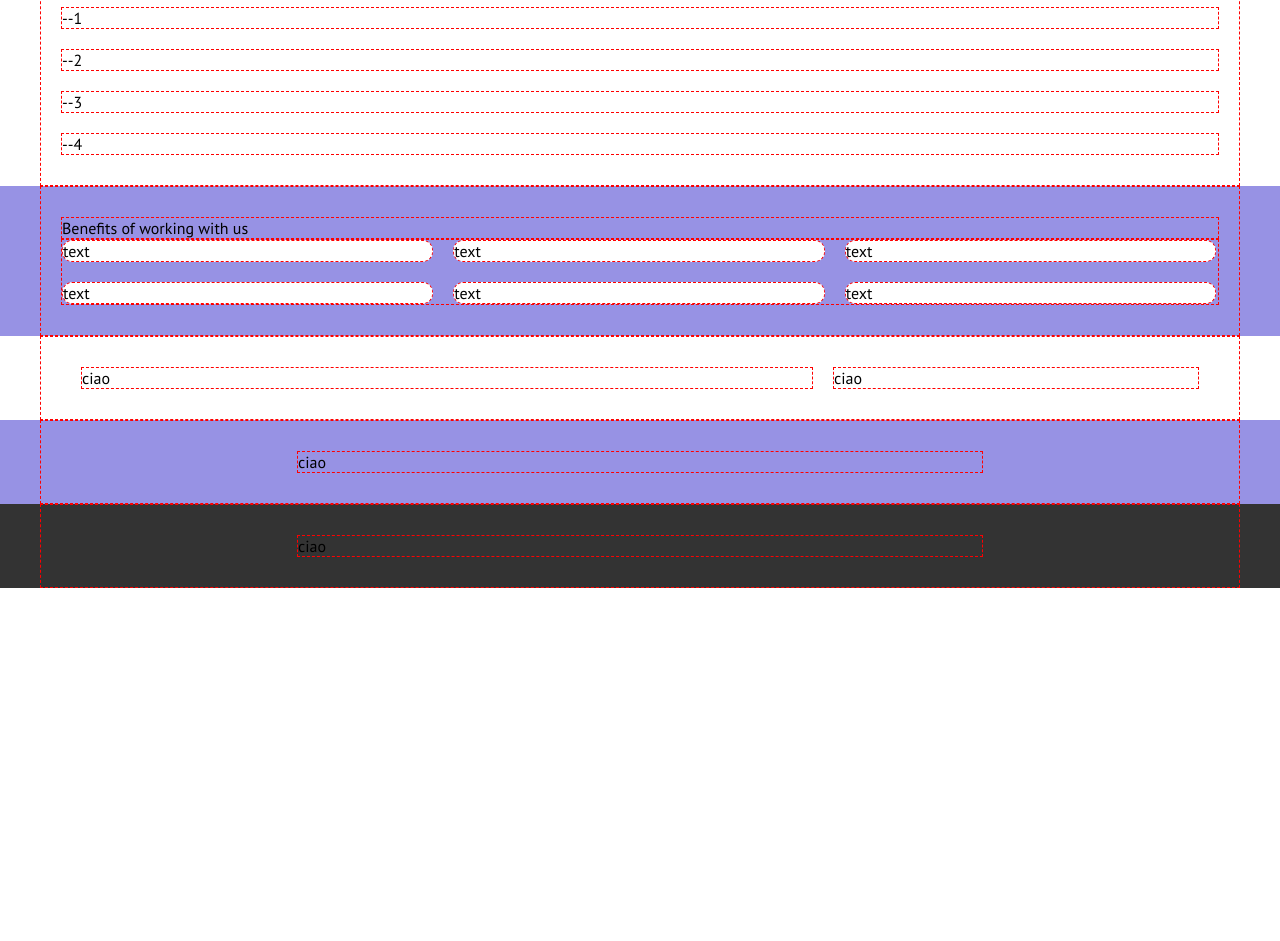
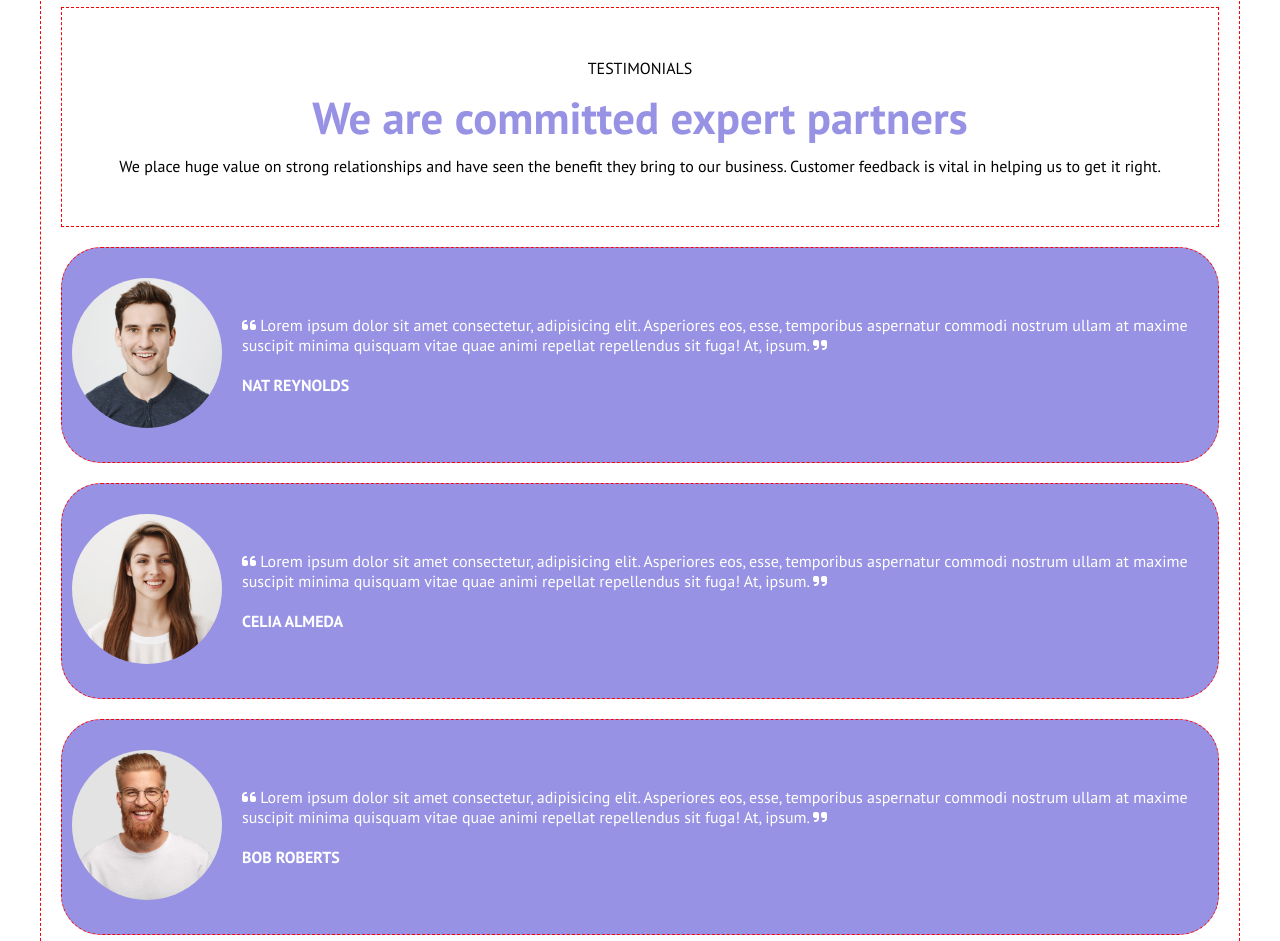
Before and after one commit to antoinde/htmlcss-responsive-layout, a plain HTML site: page index.html in a window 1280 px wide. Shown: the part 1634-2575 px from the top of the page. Before the commit the page ends 2222 px from the top, so only its background shows below. Drawn offline with Linux system fonts and the light colour scheme.

Commit message:
Completed section 3

```diff
--- a/css/style.css
+++ b/css/style.css
@@ -16,6 +16,12 @@
 
 /************************************  Utility  */
 .flex{ display: flex; }
+.center {
+    justify-content: center;
+    align-items: center;
+}
+.justify-center {justify-content: center;}
+.align-center {align-items: center;}
 .row{ flex-direction: row;}
 .column{ flex-direction: column;}
 .wrap{ flex-wrap: wrap;}
@@ -193,7 +199,37 @@ header .img_container, header .hamburger{
     row-gap: 20px;
     flex-direction: column;
 }
+.sez3 .card0{
+    text-align: center;
+    padding: 50px 10px;
 
+}
+.sez3 .card0 h1{
+    color: #9792e4;
+    margin: 10px 0px;
+    font-size: 2.8rem;
+}
+.sez3 .card{
+    color: #ffffff;
+    background-color: #9792e4;
+    column-gap: 20px;
+    padding: 30px 10px;
+    border-radius: 40px;
+    flex-direction: row;
+}
+.sez3 .card .img_container{
+    width: 150px;
+}
+.sez3 .card .img_container img{
+    border-radius: 50%;
+    min-width: 150px;
+    min-height: 150px;
+    object-fit: cover;
+}
+.sez3 .card .partner_name{
+    margin-top: 20px;
+    font-weight: 700;
+}
 /* /Section 3 */
 
 /* Section 4 */
@@ -300,4 +336,8 @@ header .img_container, header .hamburger{
         margin: 0 auto;
         padding: 30px 20px;
     }
+    .sez3 .card{
+        flex-direction: column;
+        text-align: center;
+    }
 }
--- a/index.html
+++ b/index.html
@@ -114,10 +114,38 @@
     <!-- --------------------- Section 3 ----------------------->
     <section class="sez3">
         <div class="container flex vedi">
-            <div class="card vedi">--1</div>
-            <div class="card vedi">--2</div>
-            <div class="card vedi">--3</div>
-            <div class="card vedi">--4</div>
+            <div class="card0 vedi">
+                <div>TESTIMONIALS</div>
+                <h1>We are committed expert partners</h1>
+                <p>We place huge value on strong relationships and have seen the benefit they bring to our business. Customer feedback is vital in helping us to get it right.</p>
+            </div>
+            <div class="card flex vedi">
+                <div class="img_container">
+                    <img src="img/testimonial1.jpg" alt="Nat Reynolds">
+                </div>
+                <div class="text_container flex column justify-center">
+                    <div><span><i class="fa-solid fa-quote-left"></i></span> Lorem ipsum dolor sit amet consectetur, adipisicing elit. Asperiores eos, esse, temporibus aspernatur commodi nostrum ullam at maxime suscipit minima quisquam vitae quae animi repellat repellendus sit fuga! At, ipsum. <span><i class="fa-solid fa-quote-right"></i></span></div>
+                    <div class="partner_name">NAT REYNOLDS</div>
+                </div>
+            </div>
+            <div class="card flex vedi">
+                <div class="img_container">
+                    <img src="img/testimonial2.jpg" alt="Celia Almeda">
+                </div>
+                <div class="text_container flex column justify-center">
+                    <div><span><i class="fa-solid fa-quote-left"></i></span> Lorem ipsum dolor sit amet consectetur, adipisicing elit. Asperiores eos, esse, temporibus aspernatur commodi nostrum ullam at maxime suscipit minima quisquam vitae quae animi repellat repellendus sit fuga! At, ipsum. <span><i class="fa-solid fa-quote-right"></i></span></div>
+                    <div class="partner_name">CELIA ALMEDA</div>
+                </div>
+            </div>
+            <div class="card flex vedi">
+                <div class="img_container">
+                    <img src="img/testimonial3.jpg" alt="Bob Roberts">
+                </div>
+                <div class="text_container flex column justify-center">
+                    <div><span><i class="fa-solid fa-quote-left"></i></span> Lorem ipsum dolor sit amet consectetur, adipisicing elit. Asperiores eos, esse, temporibus aspernatur commodi nostrum ullam at maxime suscipit minima quisquam vitae quae animi repellat repellendus sit fuga! At, ipsum. <span><i class="fa-solid fa-quote-right"></i></span></div>
+                    <div class="partner_name">BOB ROBERTS</div>
+                </div>
+            </div>
         </div>
     </section>
 
```
